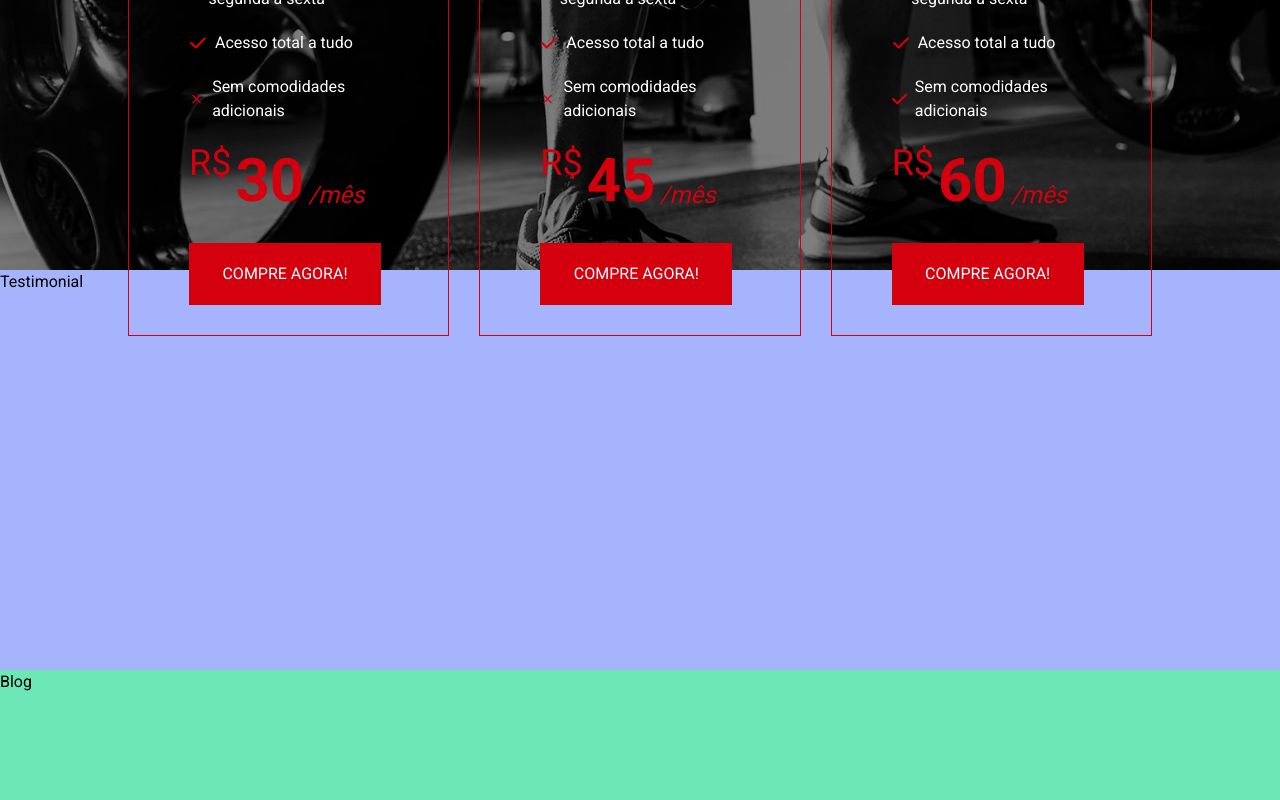
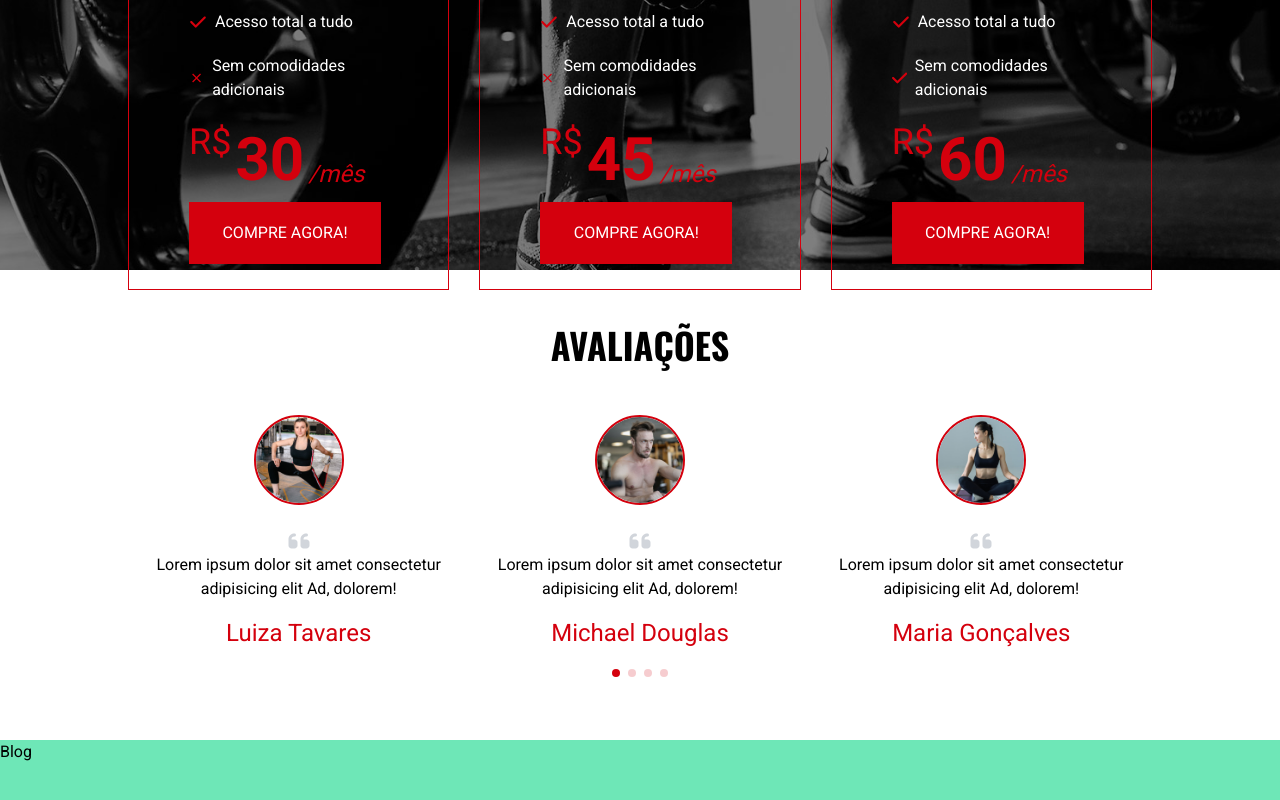
Before and after one commit to g-pontes/Academia, a Next.js app: page / in a window 1280 px wide. Shown: the part 5034-5834 px from the top of the page. Built offline with nearby package versions, Linux system fonts and the light colour scheme.

Commit message:
testimonials complete

```diff
--- a/app/globals.css
+++ b/app/globals.css
@@ -35,3 +35,9 @@
 .active {
   @apply text-accent;
 }
+
+/* swiper pagination styles */
+.swiper-horizontal > .swiper-pagination-bullets .swiper-pagination-bullet,
+.swiper-horizontal.swiper-pagination-bullets .swiper-pagination-bullet {
+  @apply bg-accent;
+}
--- a/components/MembershipSlider.tsx
+++ b/components/MembershipSlider.tsx
@@ -124,6 +124,7 @@ const membership = [
 const MembershipSlider = () => {
   return (
     <Swiper
+        className="min-h-[680px]"
         slidesPerView={1}
         modules={[Pagination]}
         pagination={{
@@ -139,18 +140,17 @@ const MembershipSlider = () => {
                 spaceBetween: 30,
             },
         }}
-        className="min-h-[680px]"
     >
         {membership.map((item, index) => {
             return(
                 <SwiperSlide key={index}>
                     <div className="border border-accent hover:bg-primary-300/80 transition-all
                     duration-300 w-full max-w-sm xl:max-w-none mx-auto">
-                        <div className="py-5 px-[60px] border-b border-accent">
+                        <div className="py-3 px-[60px] border-b border-accent">
                             <h4 className="h4">{item.title}</h4>
                         </div>
                         {/* benefits */}
-                        <div className="py-[30px] px-[60px]">
+                        <div className="py-[25px] px-[60px]">
                             <ul className="flex flex-col gap-5 mb-7">
                                 {item.benefits.map((item, index) => {
                                     return(
@@ -162,7 +162,7 @@ const MembershipSlider = () => {
                                 })}
                             </ul>
                             {/* prices */}
-                            <p className="text-accent mb-8 flex gap-1 items-center">
+                            <p className="text-accent mb-3 flex gap-1 items-center">
                                 <sup className="text-4xl">R$</sup>
                                 <strong className="text-6xl">{item.price}</strong>
                                 <em className="self-end text-2xl">/mês</em>
--- a/components/Testimonial.tsx
+++ b/components/Testimonial.tsx
@@ -1,6 +1,113 @@
+'use client'
+
+import Image from "next/image"
+import { FaQuoteLeft } from "react-icons/fa6"
+
+import { motion } from "framer-motion"
+import { fadeIn } from "@/lib/variants"
+
+//import swiper components
+import { Swiper, SwiperSlide } from "swiper/react"
+
+//import required modules
+import { Pagination } from "swiper/modules"
+
+//swiper styles
+import 'swiper/css'
+import 'swiper/css/pagination'
+
+//testimonials data
+const testimonialData = [
+  {
+    img: '/assets/img/testimonial/lucy.jpg',
+    message: 'Lorem ipsum dolor sit amet consectetur adipisicing elit Ad, dolorem!',
+    name: 'Luiza Tavares',
+  },
+  {
+    img: '/assets/img/testimonial/michael.jpg',
+    message: 'Lorem ipsum dolor sit amet consectetur adipisicing elit Ad, dolorem!',
+    name: 'Michael Douglas',
+  },
+  {
+    img: '/assets/img/testimonial/maria.jpg',
+    message: 'Lorem ipsum dolor sit amet consectetur adipisicing elit Ad, dolorem!',
+    name: 'Maria Gonçalves',
+  },
+  {
+    img: '/assets/img/testimonial/lucy.jpg',
+    message: 'Lorem ipsum dolor sit amet consectetur adipisicing elit Ad, dolorem!',
+    name: 'Luiza Tavares',
+  },
+  {
+    img: '/assets/img/testimonial/michael.jpg',
+    message: 'Lorem ipsum dolor sit amet consectetur adipisicing elit Ad, dolorem!',
+    name: 'Michael Douglas',
+  },
+  {
+    img: '/assets/img/testimonial/maria.jpg',
+    message: 'Lorem ipsum dolor sit amet consectetur adipisicing elit Ad, dolorem!',
+    name: 'Maria Gonçalves',
+  },
+]
+
+
 const Testimonial = () => {
   return (
-    <section className="h-[50vh] bg-indigo-300" id="avaliações">Testimonial</section>
+    <section className="py-12 xl:py-28" id="avaliações">
+      <div className="container mx-auto">
+        <motion.h2
+          variants={fadeIn('up', 0.4)}
+          initial='hidden'
+          whileInView={'show'}
+          viewport={{ once: false, amount: 0.2 }}
+          className="h2 text-center">Avaliações</motion.h2>
+        <motion.div
+          variants={fadeIn('up', 0.6)}
+          initial='hidden'
+          whileInView={'show'}
+          viewport={{ once: false, amount: 0.2 }}
+        >
+          <Swiper
+            slidesPerView={1}
+            spaceBetween={30}
+            modules={[Pagination]}
+            pagination={{
+              clickable: true,
+            }}
+            breakpoints={{
+              768: {
+                slidesPerView: 2,
+                spaceBetween: 30,
+              },
+              1024: {
+                slidesPerView: 3,
+                spaceBetween: 30,
+              }
+            }}
+            className="h-[320px]">
+            {testimonialData.map((person, index) => {
+              return <SwiperSlide key={index} className="h-full">
+                  <div className="flex flex-col justify-center items-center gap-6
+                  text-center h-full">
+                    <Image
+                      src={person.img}
+                      width={90}
+                      height={90}
+                      alt=""
+                      className="rounded-full border-2 border-accent"
+                    />
+                    <div className="flex flex-col justify-center items-center">
+                      <FaQuoteLeft className="text-2xl text-gray-300" />
+                      <p className="max-w-[380px] mb-4">{person.message}</p>
+                      <span className="text-2xl text-accent">{person.name}</span>
+                    </div>
+                  </div>
+              </SwiperSlide>
+            })}
+          </Swiper>
+        </motion.div>
+      </div>
+    </section>
   )
 }
 
```
